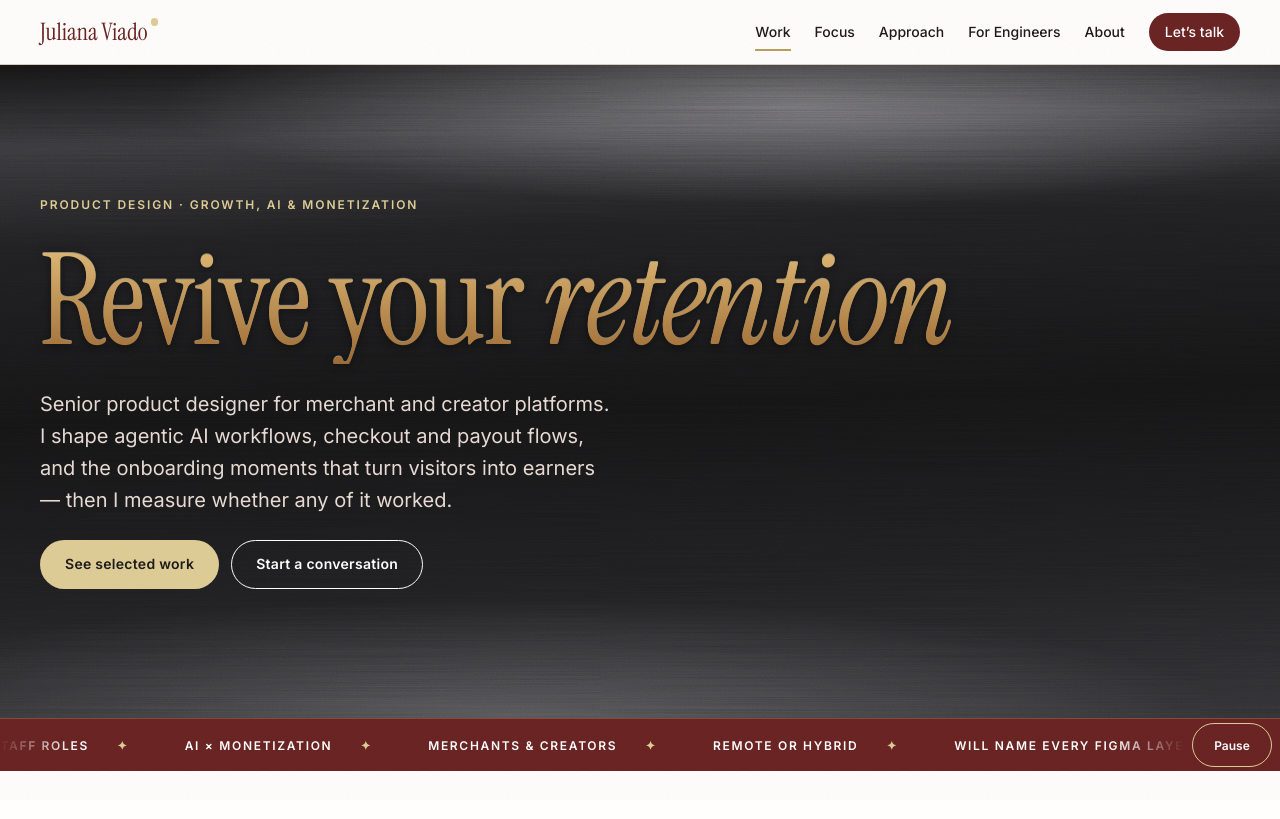
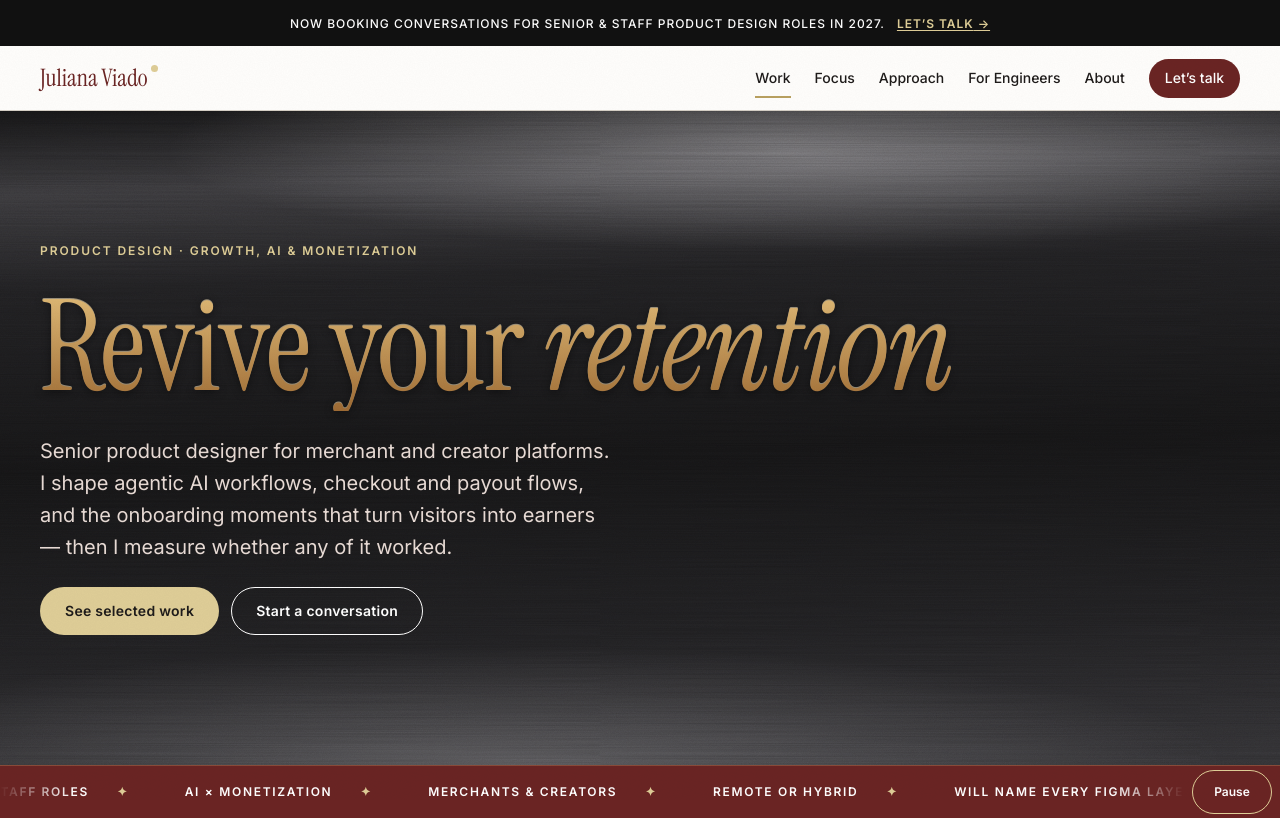
Before and after one commit to julianaviado/Portfolio2026, a plain HTML site: page index.html in a window 1280 px wide. Shown: the top 819 px of the page. Drawn offline with Linux system fonts and the light colour scheme.

Commit message:
Add black announcement bar above the site header
Co-Authored-By: Claude Opus 5.5 <noreply@anthropic.com>
Claude-Session: https://claude.ai/code/session_01LWiC8jvwwpcBMXzYEZTRK1

```diff
--- a/index.html
+++ b/index.html
@@ -16,6 +16,14 @@
 </head>
 <body>
   <a class="skip-link" href="#main">Skip to main content</a>
+
+  <!-- ============ Announcement Bar ============ -->
+  <aside class="announcement-bar" aria-label="Announcement">
+    <p class="announcement-bar__text">
+      Now booking conversations for Senior &amp; Staff product design roles in 2027.
+      <a class="announcement-bar__link" href="#contact">Let’s talk</a>
+    </p>
+  </aside>
 
   <!-- ============ Site Header ============ -->
   <header class="site-header">
--- a/styles.css
+++ b/styles.css
@@ -15,6 +15,7 @@
   --color-gold-on-dark: #dfce97;  /* gold for text on oxblood (8.4:1) */
 
   /* Neutrals */
+  --color-black: #111111;
   --color-surface: #fffefc;
   --color-surface-alt: #eae7e1;
   --color-cream: #ffffff;
@@ -270,6 +271,37 @@ main:focus { outline: none; }
   width: min(100% - 2 * var(--gutter), var(--max-width));
   margin-inline: auto;
 }
+
+/* ==========================================================================
+   Announcement Bar
+   ========================================================================== */
+.announcement-bar {
+  background: var(--color-black);
+  color: var(--color-cream);
+}
+
+.announcement-bar__text {
+  width: min(100% - 2 * var(--gutter), var(--max-width));
+  margin-inline: auto;
+  padding-block: 0.6rem;
+  font-size: var(--text-xs);
+  font-weight: 500;
+  letter-spacing: 0.08em;
+  text-align: center;
+  text-transform: uppercase;
+}
+
+.announcement-bar__link {
+  display: inline-block;
+  margin-left: 0.5rem;
+  padding-block: 0.25rem;
+  color: var(--color-gold-on-dark);
+  font-weight: 600;
+  text-decoration-thickness: 1px;
+}
+.announcement-bar__link::after { content: " →"; }
+.announcement-bar__link:hover { text-decoration-thickness: 2px; }
+.announcement-bar__link:focus-visible { outline-color: var(--color-gold-on-dark); }
 
 /* ==========================================================================
    Site Header
```
